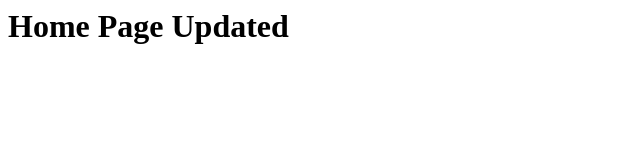
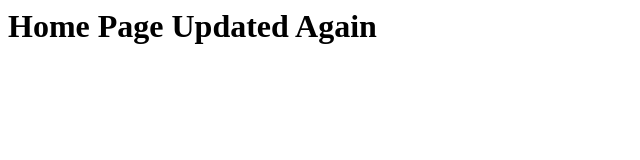
Before and after one commit to miffi-oxo/git-exam, a plain HTML site: page index.html in a window 1280 px wide. Shown: the whole page, without its empty margins (0-640 px from the left). Drawn offline with Linux system fonts and the light colour scheme.

Commit message:
update index.html

```diff
--- a/index.html
+++ b/index.html
@@ -1 +1 @@
-<h1>Home Page Updated</h1>
+<h1>Home Page Updated Again</h1>
```
